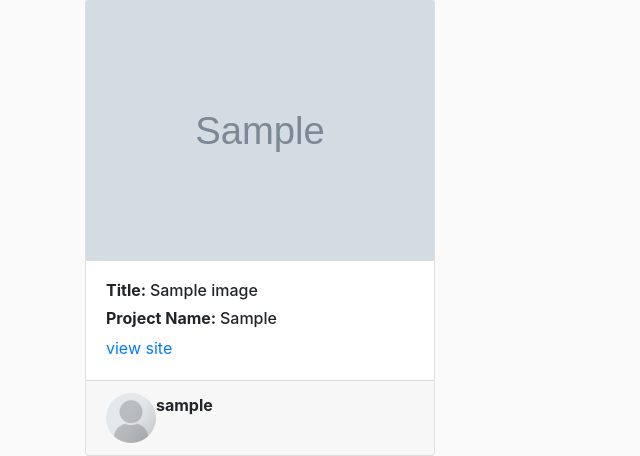
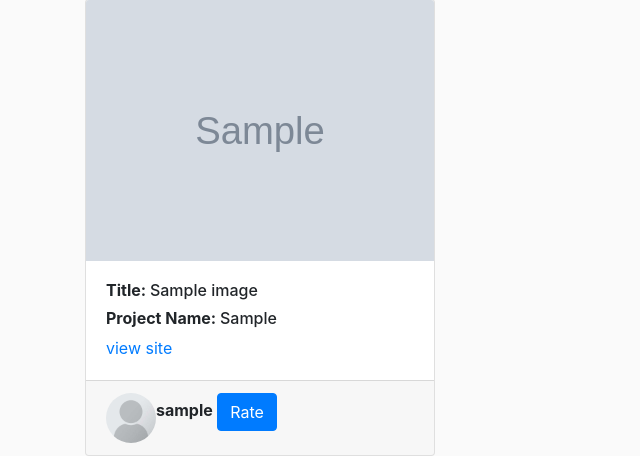
Before and after one commit to farzana583/Awards-clone, a Django app: page / in a window 1280 px wide. Shown: the part 682-1138 px from the top of the page, without its empty margins (0-640 px from the left). Run offline with Django 3.2, Linux system fonts and the light colour scheme; a user stored in the database is signed in; data comes from the database, SQL or seed files in the repository; tables that the repository leaves empty hold one stand-in row (values such as "Sample post"); grey boxes marked "Sample" are stand-in pictures; some libraries are stand-ins or nearby versions.

Commit message:
add some text in   appawarrd/templates/index.html

```diff
--- a/appawarrd/templates/index.html
+++ b/appawarrd/templates/index.html
@@ -87,6 +87,7 @@
                     <div class="card-footer">
                         <img src="{{post.user.profile.image.url}}" width="50" height="50" alt=""
                         style="border-radius: 50%; float:left;"><b>{{post.user_name}}</b>
+                        <a style="text-align: center;" href="{%url 'rates' post.id%}" class="btn btn-primary">Rate</a>
                     </div>
                   </div>
             </div>
```
